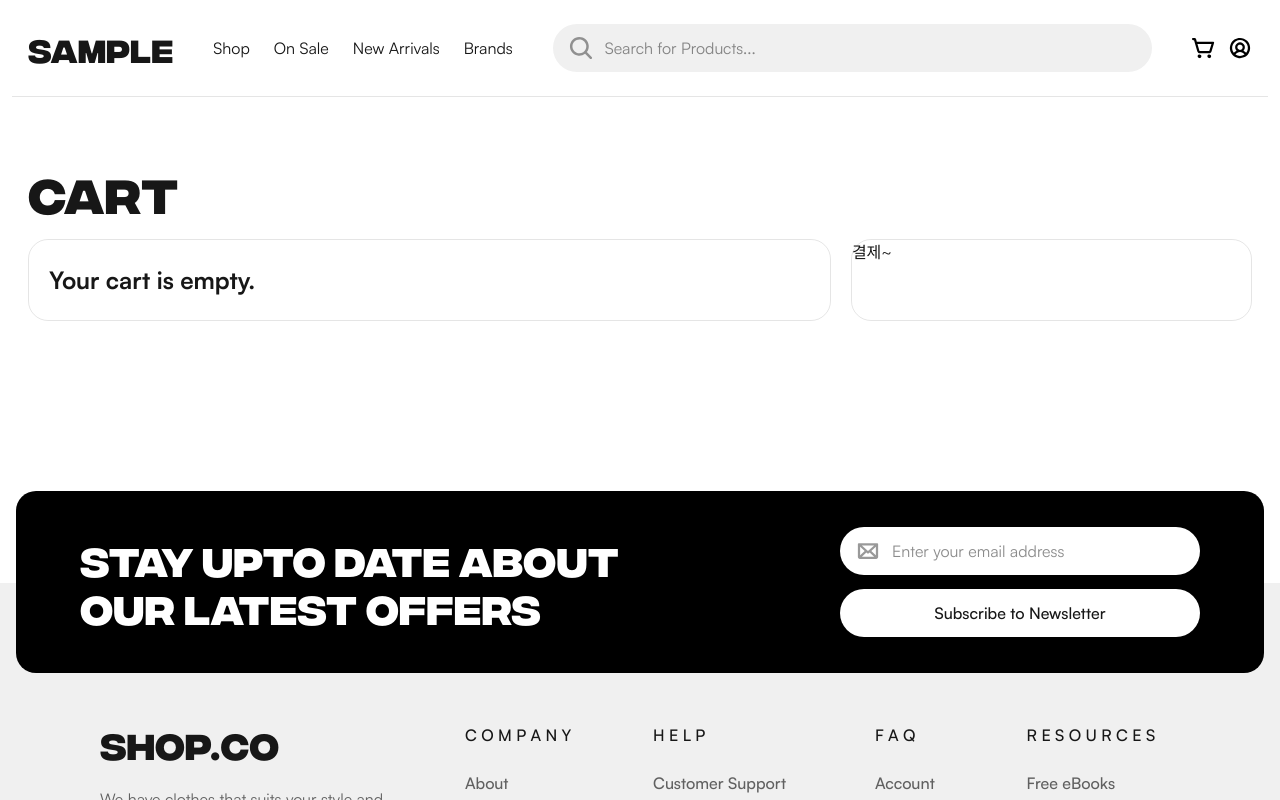
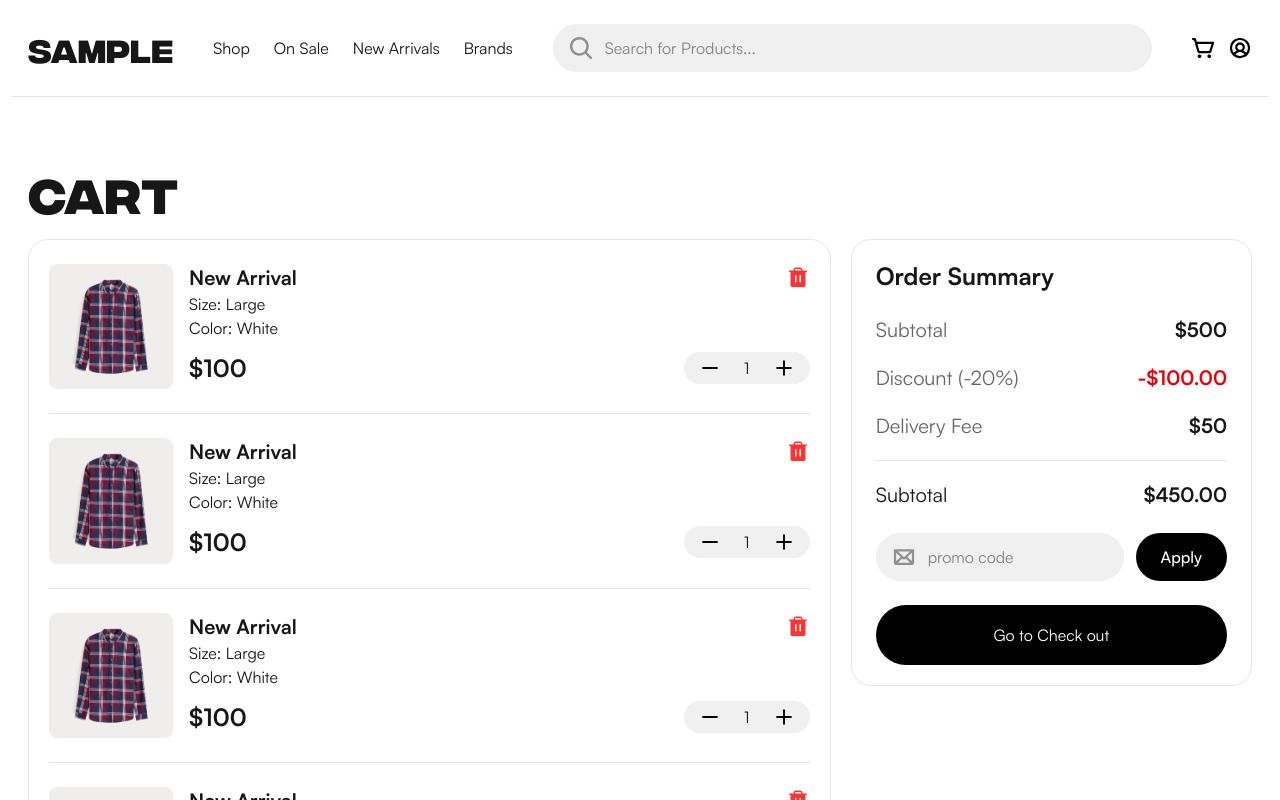
Before and after one commit to mnias/practice-store, a Next.js app: page /cart in a window 1280 px wide. Shown: the top 800 px of the page. Built offline with nearby package versions, Linux system fonts and the light colour scheme.

Commit message:
카트페이지

```diff
--- a/src/app/(share-header-footer)/cart/page.tsx
+++ b/src/app/(share-header-footer)/cart/page.tsx
@@ -1,5 +1,6 @@
 'use client';
 
+import TotalPrice from '@/components/cart/total-price';
 import CartProduct from '@/components/common/product/cart-product';
 import { useState } from 'react';
 
@@ -28,6 +29,22 @@ const products = [
     price: 100,
     listPrice: 120,
   },
+  {
+    id: 4,
+    name: 'New Arrival',
+    src: '/products/checkered-shirt.png',
+    star: 4.5,
+    price: 100,
+    listPrice: 120,
+  },
+  {
+    id: 5,
+    name: 'New Arrival',
+    src: '/products/checkered-shirt.png',
+    star: 4.5,
+    price: 100,
+    listPrice: 120,
+  },
 ];
 
 export default function CartPage() {
@@ -41,8 +58,9 @@ export default function CartPage() {
     <div className="mx-auto flex w-full max-w-[1256px] flex-col border-t border-t-black/10 px-4">
       <div className="mt-[50px] mb-[20px] text-3xl font-bold md:mt-[70px] md:mb-[24px] md:text-5xl">Cart</div>
       <div className="flex flex-col gap-5 md:flex-row">
-        <div className="flex flex-2/3 flex-col gap-4 divide-y divide-gray-10 rounded-[20px] border border-gray-10 p-4 md:gap-6 md:px-5 md:py-6">
-          {cartProducts.length === 0 ? (
+        <div className="flex-2/3">
+          <div className="flex flex-col gap-4 divide-y divide-gray-10 rounded-[20px] border border-gray-10 p-4 md:gap-6 md:px-5 md:py-6">
+            {cartProducts.length !== 0 ? (
               cartProducts.map(product => (
                 <div key={product.id} className="pb-4 md:pb-6">
                   <CartProduct product={product} onClickDelete={onClickDelete} />
@@ -52,7 +70,12 @@ export default function CartPage() {
               <div className="text-2xl font-extrabold">Your cart is empty.</div>
             )}
           </div>
-        <div className="flex-1/3 rounded-[20px] border border-gray-10">결제~</div>
+        </div>
+        <div className="flex-1/3">
+          <div className="rounded-[20px] border border-gray-10">
+            <TotalPrice subtotalPrice={cartProducts.reduce((acc, cp) => acc + cp.price, 0)} deliveryFee={50} />
+          </div>
+        </div>
       </div>
     </div>
   );
--- /dev/null
+++ b/src/components/cart/total-price.tsx
@@ -0,0 +1,47 @@
+import Image from 'next/image';
+
+interface Props {
+  subtotalPrice: number;
+  deliveryFee: number;
+}
+
+export default function TotalPrice({ subtotalPrice, deliveryFee }: Props) {
+  return (
+    <div className="flex flex-col gap-4 px-4 py-3 md:gap-6 md:px-6 md:py-5">
+      <div className="text-xl font-extrabold md:text-2xl">Order Summary</div>
+      <div className="flex flex-col gap-4 md:gap-5">
+        <div className="flex flex-row justify-between">
+          <div className="text-base text-gray-60 md:text-xl">Subtotal</div>
+          <div className="text-base font-extrabold md:text-xl">${subtotalPrice}</div>
+        </div>
+        <div className="flex flex-row justify-between">
+          <div className="text-base text-gray-60 md:text-xl">Discount (-20%)</div>
+          <div className="text-base font-extrabold text-red-600 md:text-xl">-${(subtotalPrice * 0.2).toFixed(2)}</div>
+        </div>
+        <div className="flex flex-row justify-between">
+          <div className="text-base text-gray-60 md:text-xl">Delivery Fee</div>
+          <div className="text-base font-extrabold md:text-xl">${deliveryFee}</div>
+        </div>
+        <div className="h-[1px] bg-gray-10" />
+        <div className="flex flex-row justify-between">
+          <div className="text-base md:text-xl">Subtotal</div>
+          <div className="text-base font-extrabold md:text-xl">
+            ${(subtotalPrice - subtotalPrice * 0.2 + deliveryFee).toFixed(2)}
+          </div>
+        </div>
+      </div>
+      <div className="flex flex-row gap-3">
+        <div className="flex h-[42px] flex-3/5 flex-row items-center rounded-[62px] bg-[#f0f0f0] lg:h-[48px]">
+          <Image className="mr-3 ml-4" src="/ic_letter.svg" alt="letter icon" width={24} height={24} />
+          <input className="pr-5 text-[14px] outline-0 md:text-base" placeholder="promo code" />
+        </div>
+        <button className="h-[42px] flex-2/5 cursor-pointer rounded-[62px] bg-black text-[14px] font-medium text-white md:text-base lg:h-[48px]">
+          Apply
+        </button>
+      </div>
+      <button className="h-[54px] cursor-pointer rounded-[62px] bg-black text-base text-white md:h-[60px]">
+        Go to Check out
+      </button>
+    </div>
+  );
+}
```
Lines whose indentation alone changed are shown as unchanged.
